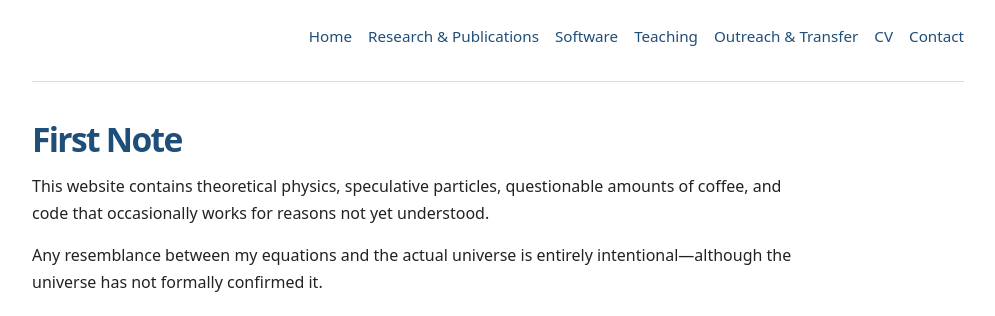
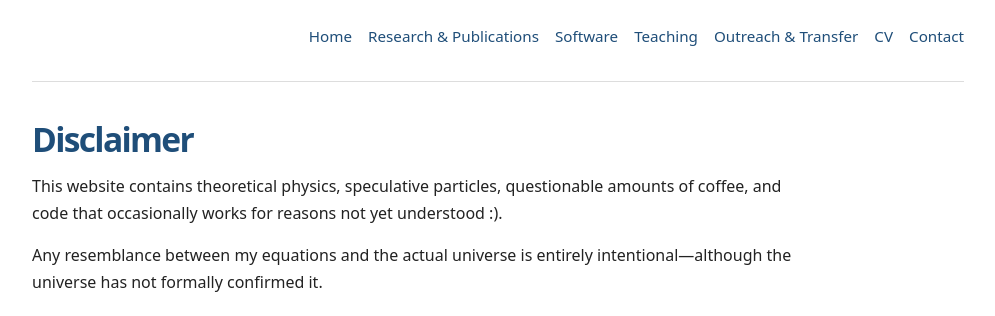
Before and after one commit to Du92/personal-website, a Jekyll site: the page built from _notes/first-note.md, in a window 1280 px wide. Shown: the top 316 px of the page, without its empty margins (142-1137 px from the left). Built offline with Jekyll 4.4.1, drawn with Linux system fonts in a browser that asks for light colours.

Commit message:
Note update

```diff
--- a/_notes/first-note.md
+++ b/_notes/first-note.md
@@ -2,11 +2,11 @@
 layout: page
 title: Note
 date: 2026-05-02
-summary: "A litle disclaimer ."
+summary: "A little disclaimer ."
 ---
 
-# First Note
+# Disclaimer
 
-This website contains theoretical physics, speculative particles, questionable amounts of coffee, and code that occasionally works for reasons not yet understood.
+This website contains theoretical physics, speculative particles, questionable amounts of coffee, and code that occasionally works for reasons not yet understood :).
 
 Any resemblance between my equations and the actual universe is entirely intentional—although the universe has not formally confirmed it.
```
